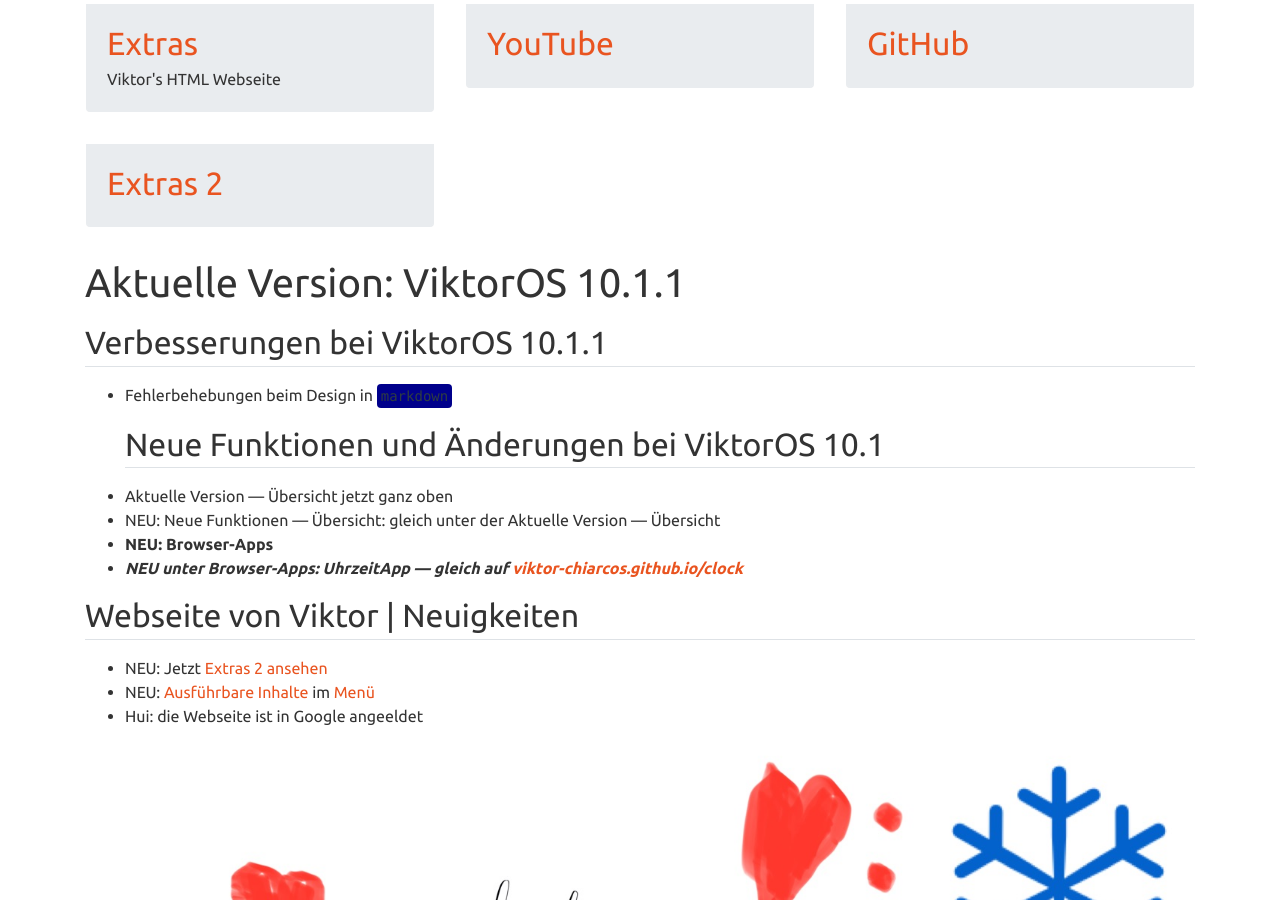
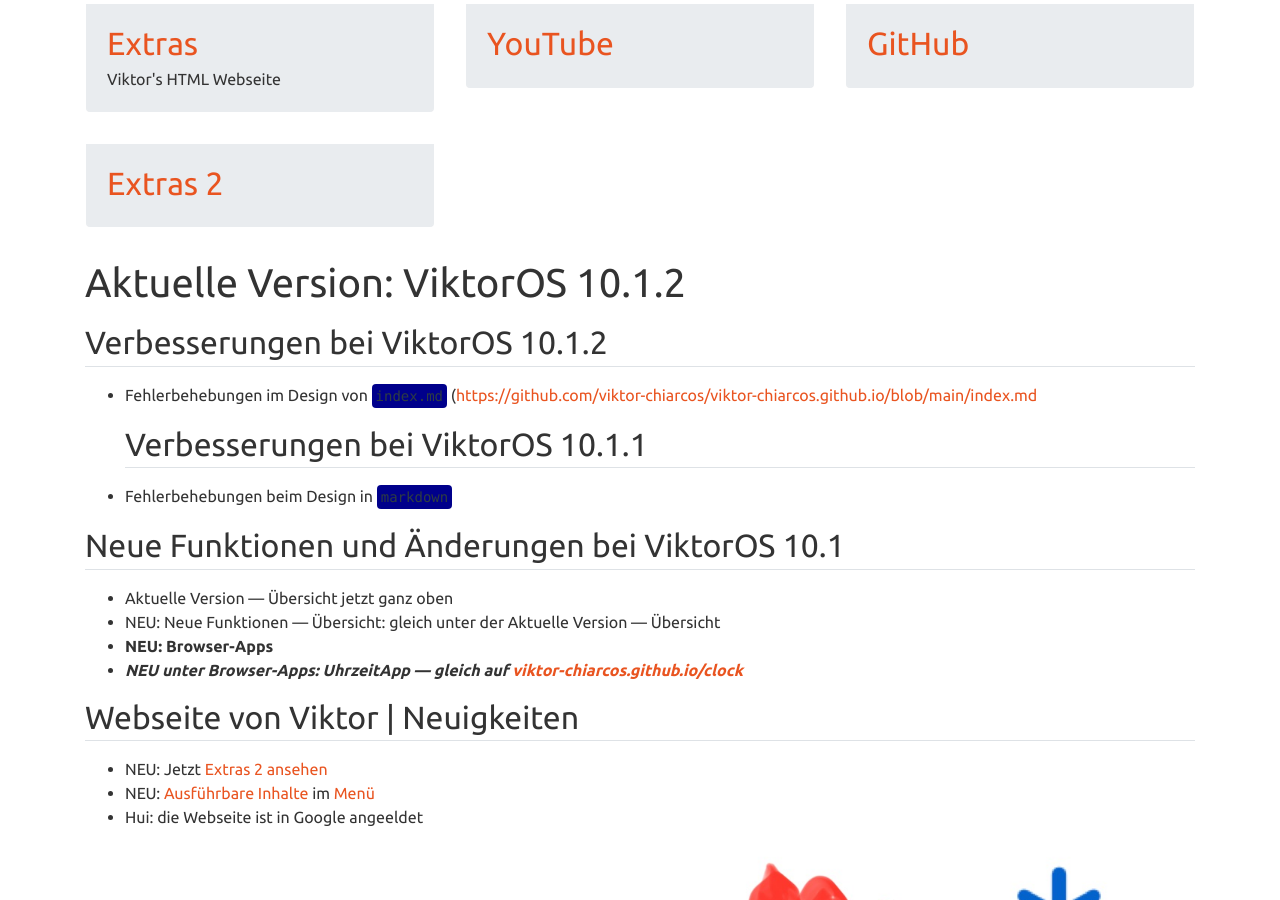
Before and after one commit to viktor-chiarcos/viktor-chiarcos.github.io, a Jekyll site: the page built from index.md, in a window 1280 px wide and 900 px high, scrolled down 757 px. Built offline with Jekyll 4.4.1, drawn with Linux system fonts in a browser that asks for light colours.

Commit message:
Update version to ViktorOS 10.1.2 and improvements
Updated version number and added improvements for ViktorOS 10.1.2.

```diff
--- a/index.md
+++ b/index.md
@@ -41,10 +41,15 @@ feature_rows:
     excerept: ""
     url: "/extra2/"
 ---
-# Aktuelle Version: ViktorOS 10.1.1
+# Aktuelle Version: ViktorOS 10.1.2
+## Verbesserungen bei ViktorOS 10.1.2
+
+- Fehlerbehebungen im Design von `index.md` ([https://github.com/viktor-chiarcos/viktor-chiarcos.github.io/blob/main/index.md](https://github.com/viktor-chiarcos/viktor-chiarcos.github.io/blob/main/index.md)
 ## Verbesserungen bei ViktorOS 10.1.1
 
 - Fehlerbehebungen beim Design in `markdown`
+
+
 ## Neue Funktionen und Änderungen bei ViktorOS 10.1
 
 - Aktuelle Version — Übersicht jetzt ganz oben
```
